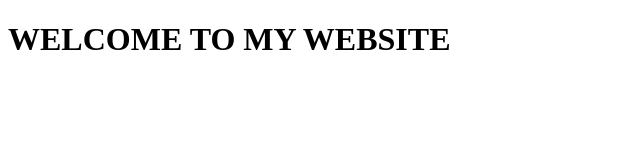
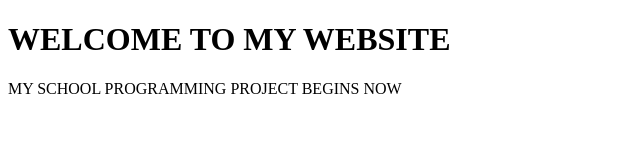
Before and after one commit to BENSONNGUGI/HTML-BASIC, a plain HTML site: page index.html in a window 1280 px wide. Shown: the whole page, without its empty margins (0-640 px from the left). Drawn offline with Linux system fonts and the light colour scheme.

Commit message:
added a paragraph

```diff
--- a/index.html
+++ b/index.html
@@ -7,6 +7,8 @@
 </head>
 <body>
     <H1>WELCOME TO MY WEBSITE</H1>
+    <p>MY SCHOOL PROGRAMMING PROJECT BEGINS NOW</p>
+
 
 </body>
 </html>
```
